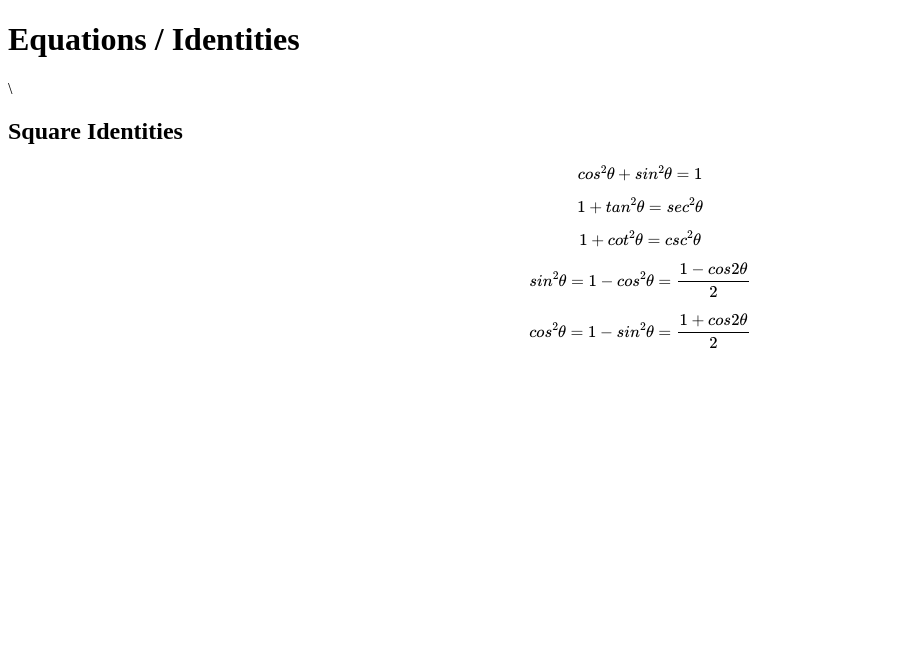
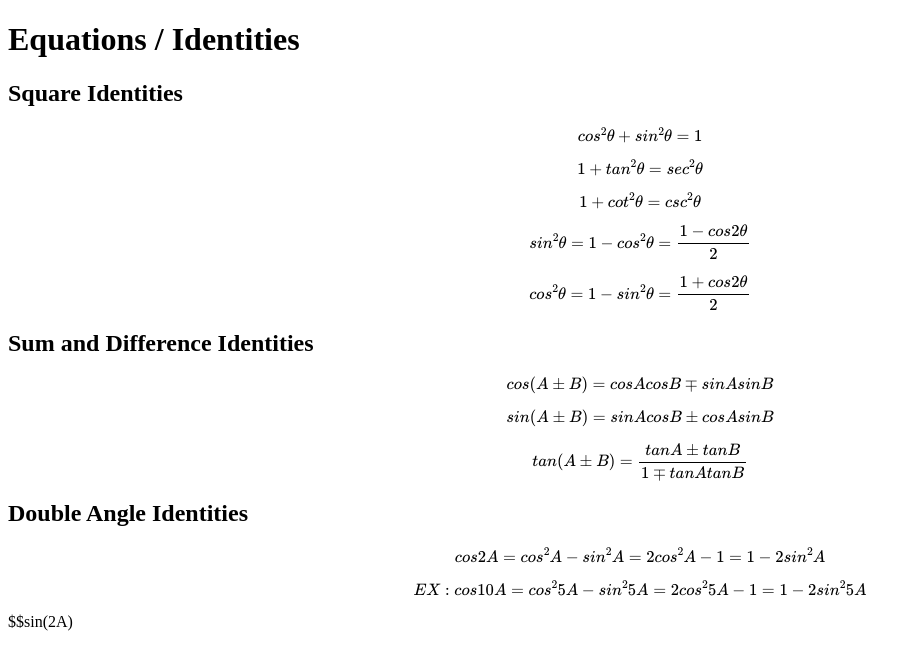
Before and after one commit to cakius/test, a plain HTML site: page index.html in a window 1280 px wide. Shown: the whole page, without its empty margins (0-921 px from the left). Drawn offline with nearby package versions, Linux system fonts and the light colour scheme.

Commit message:
Update index.html

```diff
--- a/index.html
+++ b/index.html
@@ -7,7 +7,7 @@
         <title>My first website</title>
     </head>
     <body>
-        <h1>Equations / Identities</h1>\
+        <h1>Equations / Identities</h1>
 
         <h2>Square Identities</h2>
         $$cos^2 \theta + sin^2 \theta = 1$$
@@ -16,5 +16,14 @@
         $$sin^2 \theta = 1 - cos^2 \theta = \frac{1-cos2\theta}{2}$$
         $$cos^2 \theta = 1 - sin^2 \theta = \frac{1+cos2\theta}{2}$$
 
+        <h2>Sum and Difference Identities</h2>
+        $$cos(A\pm B)= cosAcosB\mp sinAsinB$$
+        $$sin(A\pm B)= sinAcosB\pm cosAsinB$$
+        $$tan(A\pm B)=\frac{tanA\pm tanB}{1\mp tanAtanB}$$
+
+        <h2>Double Angle Identities</h2>
+        $$cos2A=cos^2A-sin^2A=2cos^2A-1=1-2sin^2A$$
+        $$EX: cos10A=cos^25A-sin^25A=2cos^25A-1=1-2sin^25A$$
+        $$sin(2A)
     </body>
 </html>
```
